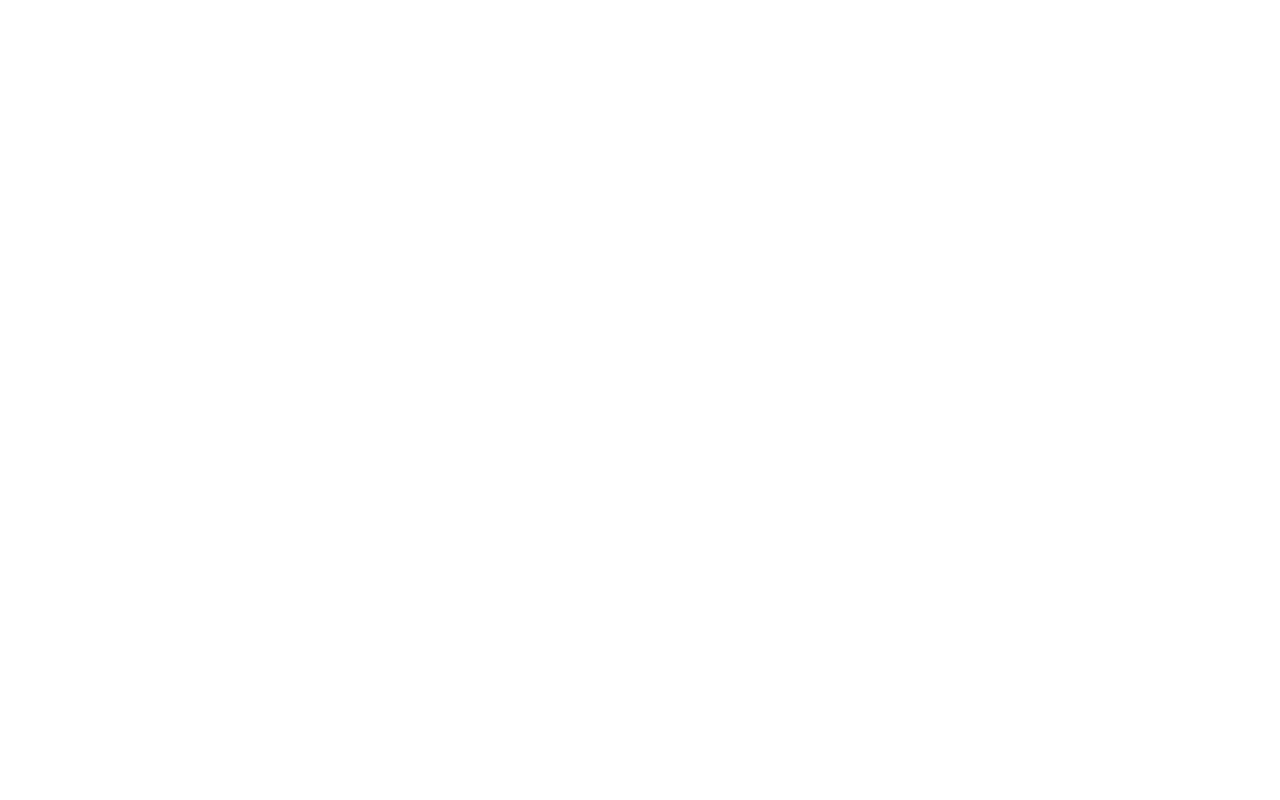
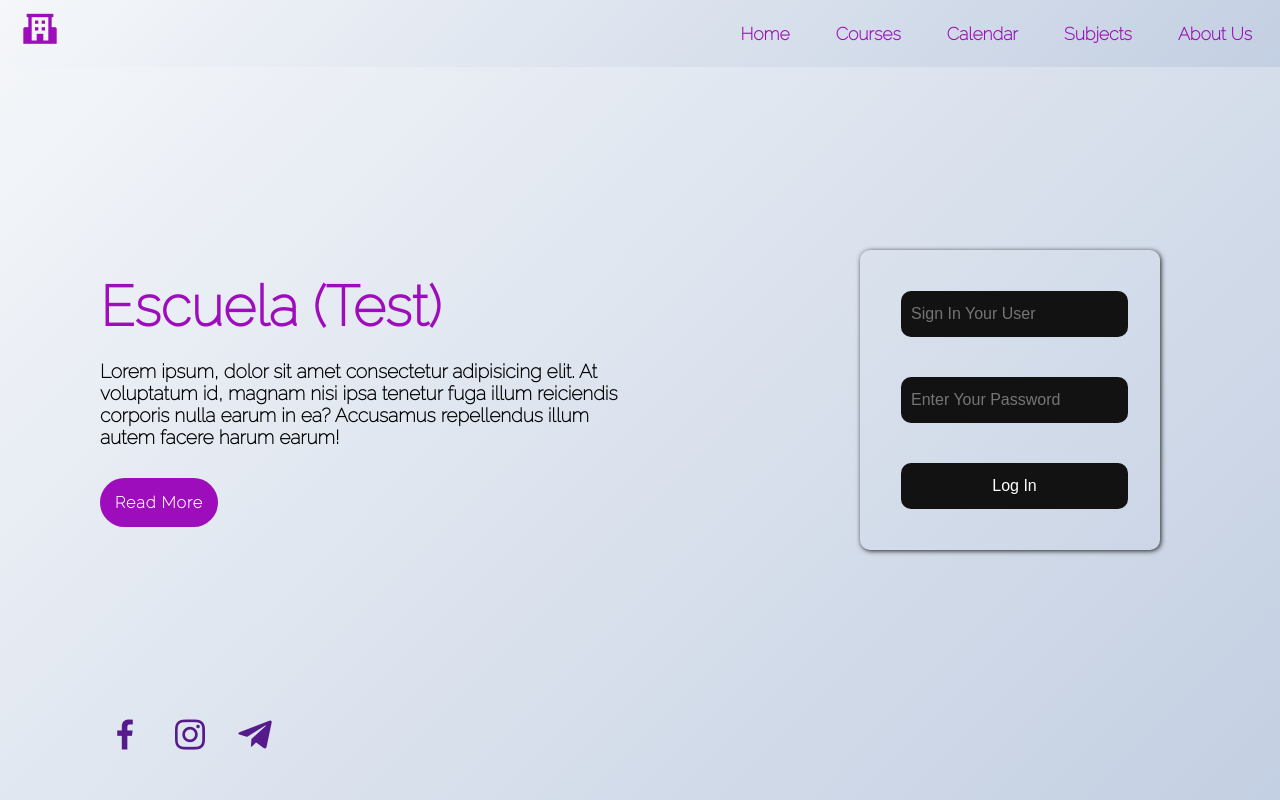
Before and after one commit to mnjuanisma/Test-pages, a plain HTML site: page index.html in a window 1280 px wide. Drawn offline with nearby package versions, Linux system fonts and the light colour scheme.

Commit message:
first change

```diff
--- a/index.html
+++ b/index.html
@@ -1,12 +1,78 @@
 <!DOCTYPE html>
 <html lang="en">
-<head>
-    <meta charset="UTF-8">
-    <meta http-equiv="X-UA-Compatible" content="IE=edge">
-    <meta name="viewport" content="width=device-width, initial-scale=1.0">
-    <title>Escuela (test)</title>
-</head>
-<body>
+  <head>
+    <meta charset="UTF-8" />
+    <meta http-equiv="X-UA-Compatible" content="IE=edge" />
+    <meta name="viewport" content="width=device-width, initial-scale=1.0" />
+    <link rel="stylesheet" href="./styles.css" />
+    <link
+      href="https://unpkg.com/boxicons@2.0.7/css/boxicons.min.css"
+      rel="stylesheet"
+    />
+    <title>School (Test)</title>
+  </head>
+  <body>
+    <section class="main">
+      <header class="head">
+        <div class="logo">
+          <a href="#"><i class="bx bxs-school"></i></a>
+        </div>
+        <nav>
+          <ul class="navigation">
+            <li><a href="#">Home</a></li>
+            <li>
+              <a href="#">courses</a>
+              <ul>
+                <li><a href="#">course one</a></li>
+                <li><a href="#">course two</a></li>
+                <li><a href="#">course three</a></li>
+                <li><a href="#">course four</a></li>
+              </ul>
+            </li>
+            <li><a href="#">calendar</a></li>
+            <li>
+              <a href="#">subjects</a>
+              <ul>
+                <li><a href="#">matter one</a></li>
+                <li><a href="#">matter two</a></li>
+                <li><a href="#">matter three</a></li>
+                <li><a href="#">matter four</a></li>
+              </ul>
+            </li>
+            <li><a href="#">about us</a></li>
+          </ul>
+        </nav>
+      </header>
 
-</body>
+      <div class="content">
+        <div class="textbox">
+          <h2>escuela (test)</h2>
+          <p>
+            Lorem ipsum, dolor sit amet consectetur adipisicing elit. At
+            voluptatum id, magnam nisi ipsa tenetur fuga illum reiciendis
+            corporis nulla earum in ea? Accusamus repellendus illum autem facere
+            harum earum!
+          </p>
+        </div>
+        <a href="#">read more</a>
+      </div>
+
+      <form>
+        <input type="text" placeholder="sign in your user" name="" id="" />
+        <input type="password" placeholder="enter your password" name="" />
+        <input type="button" value="log in" name="" />
+      </form>
+      <ul class="social">
+        <li>
+          <a href=""><i class="bx bxl-facebook"></i></a>
+        </li>
+        <li>
+          <a href=""><i class="bx bxl-instagram"></i></a>
+        </li>
+        <li>
+          <a href=""><i class="bx bxl-telegram"></i></a>
+        </li>
+      </ul>
+    </section>
+  </body>
 </html>
--- a/styles.css
+++ b/styles.css
@@ -1,11 +1,217 @@
-@import url('https://fonts.googleapis.com/css2?family=Raleway:wght@100&display=swap');
+@import url("https://fonts.googleapis.com/css2?family=Raleway:wght@100&display=swap");
 
-:root{
-
+:root {
+  --colorPrimario: linear-gradient(135deg, #f5f7fa 0%, #c3cfe2 100%);
+  --colorSecundario: rgb(59, 41, 6);
+  --colorFondoBtn: linear-gradient(120deg, #a1c4fd 0%, #c2e9fb 100%);
+  --colorDeLetra1: #9e0dbb;
 }
 
-*{
-    padding: 0;
-    margin: 0;
-    box-sizing: border-box;
+* {
+  padding: 0;
+  margin: 0;
+  box-sizing: border-box;
 }
+
+body {
+  background: var(--colorPrimario);
+  font-family: "Raleway", sans-serif;
+}
+
+section {
+  position: relative;
+  width: 100%;
+  min-height: 100vh;
+  padding: 100px;
+  display: flex;
+  justify-content: space-between;
+  align-items: center;
+}
+
+.head {
+  position: fixed;
+  padding: 10px;
+  top: 0;
+  left: 0;
+  width: 100%;
+  background-image: linear-gradient(135deg, #f5f7fa 0%, #c3cfe2 100%);
+  display: flex;
+  justify-content: space-between;
+  align-items: center;
+  z-index: 10;
+}
+
+.logo {
+  color: var(--colorDeLetra1);
+  transition: 1s ease;
+}
+
+.logo a {
+  color: var(--colorDeLetra1);
+  font-size: 40px;
+  text-decoration: none;
+  margin-left: 10px;
+}
+
+.logo:hover {
+  transition: 1s ease;
+  transform: translateY(-5px);
+}
+
+.navigation {
+  display: flex;
+  justify-content: space-around;
+  align-items: center;
+  z-index: 1000;
+  list-style: none;
+}
+
+.navigation ul {
+  position: relative;
+  display: flex;
+}
+
+.navigation li ul {
+  display: none;
+}
+
+.navigation a {
+  display: inline-block;
+  color: var(--colorDeLetra1);
+  font-weight: bold;
+  font-size: 1.1em;
+  margin-left: 10px;
+  padding: 8px 18px;
+  text-decoration: none;
+  user-select: none;
+  text-transform: capitalize;
+}
+
+.navigation a:hover {
+  color: #121212;
+  transition: 0.5s ease;
+  box-shadow: 1px 1px 5px rgba(53, 51, 51, 0.432);
+}
+
+.content {
+  position: relative;
+  width: 50%;
+  height: auto;
+}
+
+.content .textbox h2 {
+  color: var(--colorDeLetra1);
+  font-size: 3.5em;
+  margin-bottom: 20px;
+  line-height: 1.2em;
+  font-weight: 700;
+  text-transform: capitalize;
+}
+
+.content .textbox p {
+  font-size: 1.2em;
+  color: #000;
+  font-weight: 700;
+  margin: 10px 0px 10px 0;
+}
+
+.content a {
+  display: inline-block;
+  margin-top: 20px;
+  padding: 15px 15px;
+  background: var(--colorDeLetra1);
+  color: #fff;
+  font-size: 1em;
+  border-radius: 40px;
+  font-weight: 700;
+  letter-spacing: 1px;
+  text-decoration: none;
+  text-transform: capitalize;
+  transition: 0.5s ease;
+}
+
+.content a:hover {
+  background: #c3cfe2;
+  transition: 0.5s ease;
+  color: #121212;
+  transform: translateY(-5px);
+}
+
+form {
+  position: relative;
+  width: 300px;
+  height: 300px;
+  border-radius: 10px;
+  margin: 20px;
+  padding: 20px;
+  border: 1px solid transparent;
+  box-shadow: 1px 1px 5px #212121;
+  text-transform: capitalize;
+  display: grid;
+  grid-template-columns: 1fr;
+}
+
+input {
+  margin: 20px;
+  background-color: #121212;
+  color: #fff;
+  padding: 10px;
+  border-radius: 10px;
+  outline: none;
+  font-size: 1em;
+  text-transform: capitalize;
+  border: none;
+  transition: 1s ease;
+}
+
+input:focus {
+  transition: 1s ease;
+  transform: translateY(-5px);
+  background: #c3cfe2;
+  color: #121212;
+}
+
+input:nth-of-type(3) {
+  cursor: pointer;
+  text-align: center;
+  transition: 1s ease;
+}
+
+input:nth-of-type(3):hover {
+  transition: 1s ease;
+  transform: translateY(-5px);
+  background: #c3cfe2;
+  color: #121212;
+}
+
+.social {
+  position: absolute;
+  bottom: 40px;
+  display: flex;
+  justify-content: center;
+  align-items: center;
+}
+
+.social li {
+  list-style: none;
+}
+
+.social li a {
+  position: relative;
+  margin-right: 15px;
+  width: 50px;
+  height: 50px;
+  border-radius: 50%;
+  display: flex;
+  justify-content: space-evenly;
+  align-items: center;
+  text-decoration: none;
+  font-size: 40px;
+  transition: 1s ease;
+}
+
+.social li a:hover {
+  transition: 1s ease;
+  transform: translateY(-5px);
+  box-shadow: 1px 1px 5px rgba(53, 51, 51, 0.432);
+}
```
Also changed, not shown: school.html (added, +12 -0 lines).
